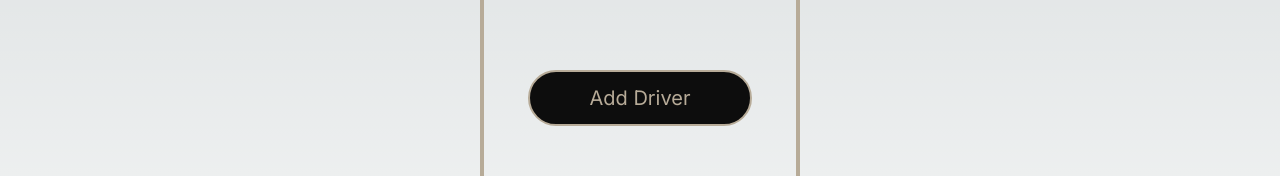
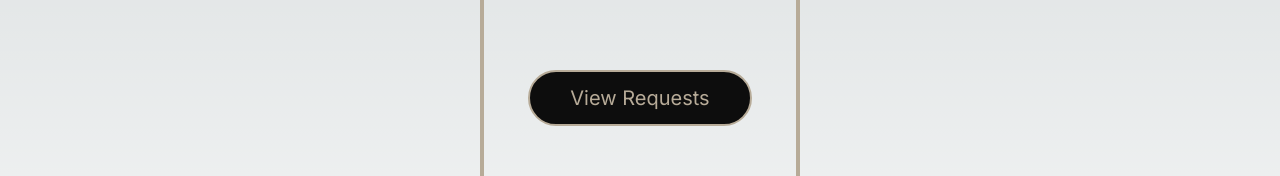
Before and after one commit to arduR-O/motorq, a Next.js app: page /driver/home in a window 1280 px wide. Shown: the part 271-447 px from the top of the page. Built offline with nearby package versions, Linux system fonts and the light colour scheme.

Commit message:
fix: fixed build issues

```diff
--- a/src/app/driver/home/page.js
+++ b/src/app/driver/home/page.js
@@ -3,27 +3,29 @@ import Link from "next/link";
 import OrgButton from "@/components/OrgButton";
 import Header from "@/components/Header";
 import { useSearchParams } from 'next/navigation'
-
-const Home = () => {
+import { Suspense } from "react";
+const HomeContent = () => {
   const searchParams = useSearchParams();
   const driverId = searchParams.get("driverId");
+
   return (
           <main className="min-h-screen min-w-screen flex flex-col justify-center items-center gap-2">
               <Header content="Driver Home" />
               <div className="flex flex-col h-[55vh] w-[25vw] justify-evenly border-4 border-grey rounded-3xl items-center">
-        <Link
-          href={`/driver/requests?driverId=${encodeURIComponent(driverId)}`}
-        >
-          <OrgButton content="Add Driver" />
+                  <Link href={`/driver/requests?driverId=${encodeURIComponent(driverId)}`}>
+                      <OrgButton content="View Requests" />
                   </Link>
-        <Link
-          href={`/driver/schedule?driverId=${encodeURIComponent(driverId)}`}
-        >
+                  <Link href={`/driver/schedule?driverId=${encodeURIComponent(driverId)}`}>
                       <OrgButton content="View Schedule" />
                   </Link>
               </div>
           </main>
   );
 };
+const Home = () => (
+  <Suspense fallback={<div>Loading...</div>}>
+    <HomeContent />
+  </Suspense>
+);
 
 export default Home;
--- a/src/app/driver/requests/page.js
+++ b/src/app/driver/requests/page.js
@@ -1,8 +1,10 @@
 "use client"
 import { useState, useEffect } from "react";
 import { useSearchParams } from "next/navigation";
+import { Suspense } from "react";
 
-const Requests = () => {
+
+const RequestsContent = () => {
     const [requests, setRequests] = useState([]);
     const searchParams = useSearchParams();
     const driverId = searchParams.get("driverId");
@@ -56,5 +58,9 @@ const Requests = () => {
         </div>
     );
 }
-
+const Requests = () => (
+    <Suspense fallback={<div>Loading...</div>}>
+      <RequestsContent />
+    </Suspense>
+  );
 export default Requests;
--- a/src/app/manager/create/page.js
+++ b/src/app/manager/create/page.js
@@ -1,8 +1,11 @@
-"use client";
+"use client"
 import { useEffect, useState } from "react";
-import MapSelector from "@/components/MapSelector";
 import Header from "@/components/Header";
 import { motion } from "framer-motion";
+import dynamic from "next/dynamic";
+const MapSelector = dynamic(() => import("@/components/MapSelector"), {
+  ssr: false,
+});
 const Create = () => {
   const [driverId, setDriverId] = useState("");
   const [name, setName] = useState("");
```
Lines whose indentation alone changed are shown as unchanged.
